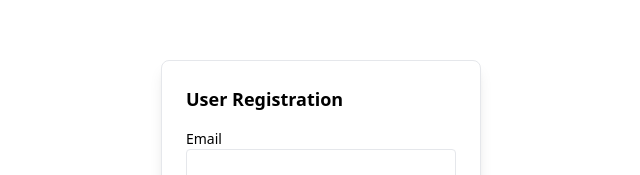
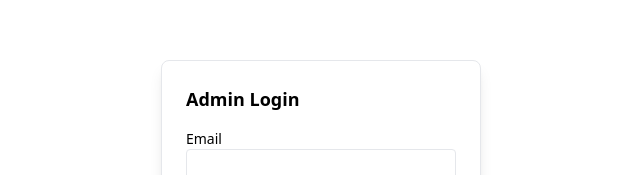
Before and after one commit to TheShiveshNetwork/next_portfolio, a Next.js app: page /sign-in in a window 1280 px wide. Shown: the part 195-370 px from the top of the page, without its empty margins (319-959 px from the left). Built offline with nearby package versions, Linux system fonts and the light colour scheme.

Commit message:
optimization fixes

```diff
--- a/app/(auth)/sign-in/page.tsx
+++ b/app/(auth)/sign-in/page.tsx
@@ -45,7 +45,7 @@ const Page = () => {
     return (
         <div className="h-screen flex items-center justify-center">
             <div className="mx-auto w-80 p-6 border rounded-lg shadow-lg">
-                <h2 className="text-lg font-semibold mb-4">User Registration</h2>
+                <h2 className="text-lg font-semibold mb-4">Admin Login</h2>
                 <form onSubmit={handleSignIn}>
                     <div className="mb-4">
                         <label htmlFor="email" className="block text-sm font-medium">
--- a/components/shared/HorizontalTimeline.tsx
+++ b/components/shared/HorizontalTimeline.tsx
@@ -13,7 +13,9 @@ const HorizontalTimeline = async ({ className }: Props) => {
         <div className={className}>
             <ol className="items-center sm:flex">
                 {posts.reverse().slice(0, 3).map((post, idx) => (
-                    <li className="relative mb-6 sm:mb-0">
+                    <li
+                        key={`post-${idx}`}
+                        className="relative mb-6 sm:mb-0">
                         <div className="flex items-center">
                             <div className="z-10 flex dark:animate-pulse items-center justify-center w-6 h-6 bg-blue-100 rounded-full ring-0 ring-white dark:bg-blue-900 sm:ring-8 dark:ring-gray-900 shrink-0">
                                 <svg className="w-2.5 h-2.5 text-blue-800 dark:text-blue-300" aria-hidden="true" xmlns="http://www.w3.org/2000/svg" fill="currentColor" viewBox="0 0 20 20">
```
Also changed, not shown: app/(root)/globals.css (+1 -1 lines), public/assets/bg.png (added).
